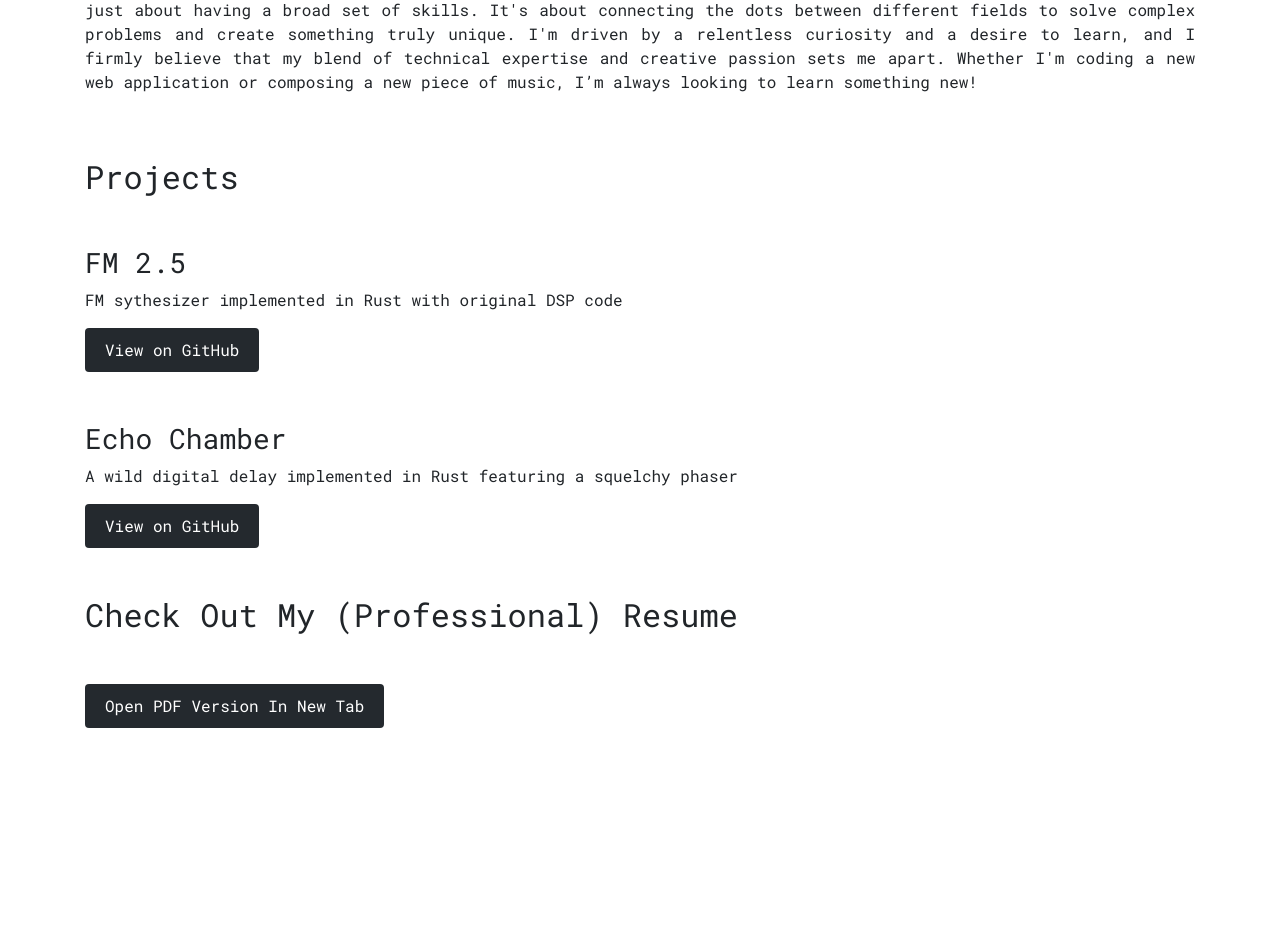
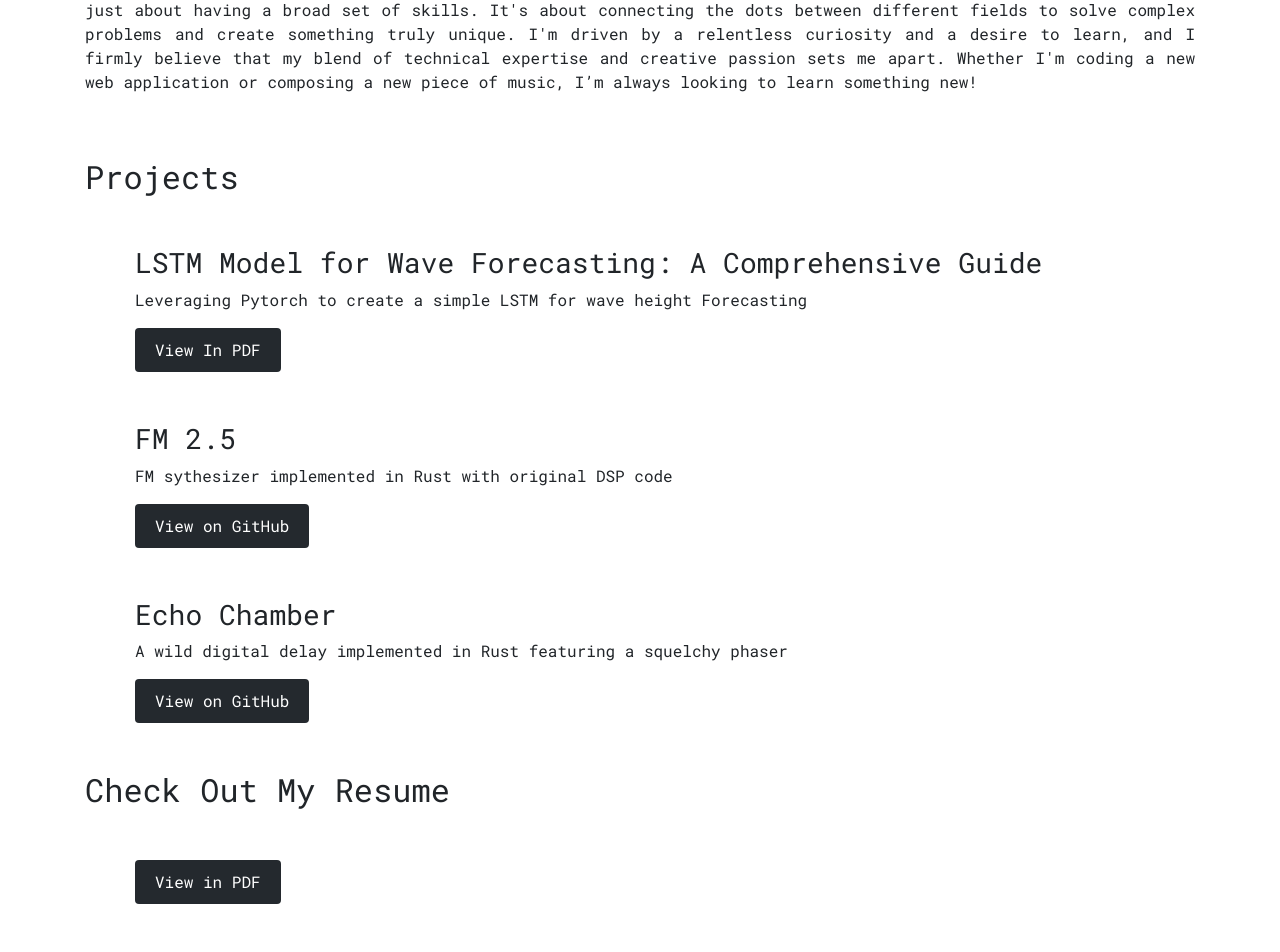
Before and after one commit to volvoDon/personalSite, a Flask app: page / in a window 1280 px wide. Shown: the part 1236-2188 px from the top of the page. Before the commit the page ends 1964 px from the top, so only its background shows below. Run offline with Flask 2, Linux system fonts and the light colour scheme; some libraries are stand-ins or nearby versions.

Commit message:
new_project_added

```diff
--- a/app.py
+++ b/app.py
@@ -15,6 +15,11 @@ def test_image():
 def resume_serve():
     return app.send_static_file('resume.pdf')
 
+@app.route('/waveforecast')
+def wave_serve():
+    return app.send_static_file('WaveForcasting.pdf')
+
+
 
 
 if __name__ == "__main__":
--- a/templates/index.html
+++ b/templates/index.html
@@ -63,6 +63,7 @@
 
     .project {
         margin-top: 50px;
+        margin-left: 50px;
     }
 
     #profile-pic {
@@ -127,14 +128,19 @@
       <div class="col-12">
         <h2>Projects</h2>
         <div class="project">
+          <h3>LSTM Model for Wave Forecasting: A Comprehensive Guide</h3>
+          <p>Leveraging Pytorch to create a simple LSTM for wave height Forecasting</p>
+          <a href="/waveforecast" class="github-btn" target="_blank">View In PDF</a>
+      </div>
+        <div class="project">
             <h3>FM 2.5</h3>
             <p>FM sythesizer implemented in Rust with original DSP code</p>
-            <a href="https://github.com/volvoDon/FM_2.5/tree/main" class="github-btn">View on GitHub</a>
+            <a href="https://github.com/volvoDon/FM_2.5/tree/main" class="github-btn" target="_blank">View on GitHub</a>
         </div>
         <div class="project">
             <h3>Echo Chamber</h3>
             <p>A wild digital delay implemented in Rust featuring a squelchy phaser </p>
-            <a href="https://github.com/volvoDon/echoChamber" class="github-btn">View on GitHub</a>
+            <a href="https://github.com/volvoDon/echoChamber" class="github-btn" target="_blank">View on GitHub</a>
         </div>
       </div>
     </div>
@@ -143,9 +149,9 @@
   <section class="container my-5">
     <div class="row">
       <div class="col-12">
-        <h2>Check Out My (Professional) Resume</h2>
+        <h2>Check Out My Resume</h2>
         <div class="project">
-            <a href="/resume" class="github-btn" target="_blank">Open PDF Version In New Tab</a>
+            <a href="/resume" class="github-btn" target="_blank">View in PDF</a>
         </div>
       </div>
     </div>
```
Also changed, not shown: 1 other file.
